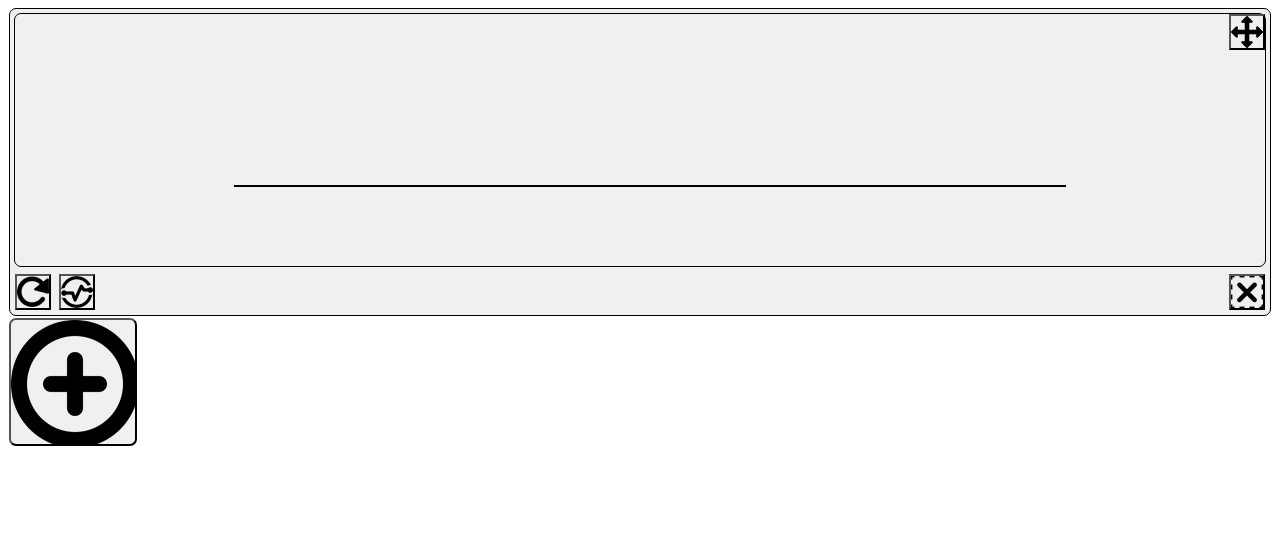
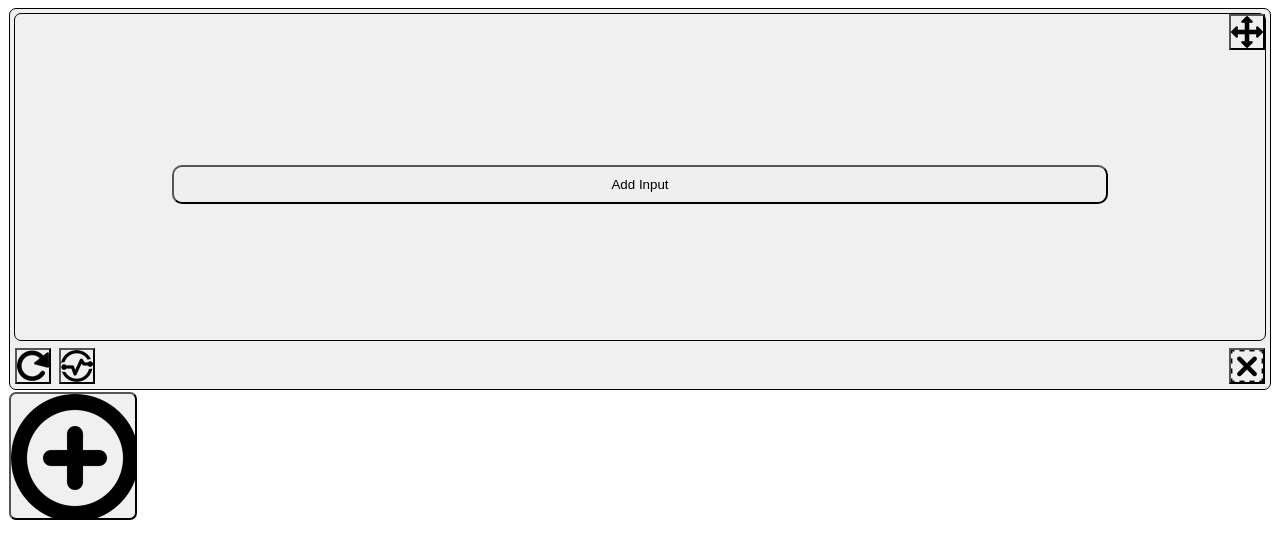
Before and after one commit to jethridge13/StockTracker, a React (Create React App) app in the folder stock-tracker/: page / in a window 1280 px wide. Both pictures are taken after a click on the button 73 px from the left and 73 px from the top of the page. Shown: the top 558 px of the page. Built offline with nearby package versions, Linux system fonts and the light colour scheme.

Commit message:
Add Input button to blank card now adds input fields

```diff
--- a/stock-tracker/css/index.css
+++ b/stock-tracker/css/index.css
@@ -1,16 +1,24 @@
 /* line 3, ../scss/_Card.scss */
+.addInputButton {
+  width: 100%;
+  padding: 10px;
+  border-radius: 10px;
+  margin-top: 15px;
+}
+
+/* line 10, ../scss/_Card.scss */
 .cardControlPanel button, .moveCard {
   min-width: 36px;
   min-height: 36px;
   margin: 4px;
 }
 
-/* line 9, ../scss/_Card.scss */
+/* line 16, ../scss/_Card.scss */
 .moveCard, .deleteCard {
   float: right;
 }
 
-/* line 13, ../scss/_Card.scss */
+/* line 20, ../scss/_Card.scss */
 .cardBase {
   margin: 1px;
   padding: 1px;
@@ -20,12 +28,12 @@
   min-width: 25%;
 }
 
-/* line 22, ../scss/_Card.scss */
+/* line 29, ../scss/_Card.scss */
 .cardControlPanel {
   min-height: 30px;
 }
 
-/* line 26, ../scss/_Card.scss */
+/* line 33, ../scss/_Card.scss */
 .cardInputBase {
   margin: 3px;
   padding: 1px;
@@ -36,20 +44,21 @@
   min-height: 250px;
 }
 
-/* line 36, ../scss/_Card.scss */
+/* line 43, ../scss/_Card.scss */
 .cardInputs input {
   width: 100%;
 }
 
-/* line 40, ../scss/_Card.scss */
+/* line 47, ../scss/_Card.scss */
 .cardInputs {
   margin: auto;
-  width: 65%;
+  width: 75%;
   padding: 10px;
   margin-top: 10%;
+  margin-bottom: 10%;
 }
 
-/* line 47, ../scss/_Card.scss */
+/* line 55, ../scss/_Card.scss */
 .graph {
   margin: 3px;
   padding: 1px;
@@ -60,7 +69,7 @@
   min-height: 250px;
 }
 
-/* line 57, ../scss/_Card.scss */
+/* line 65, ../scss/_Card.scss */
 .title {
   padding-top: 6px;
   text-align: center;
@@ -68,18 +77,19 @@
   width: 100%;
 }
 
-/* line 64, ../scss/_Card.scss */
+/* line 72, ../scss/_Card.scss */
 input[type=text] {
-  padding: 10px 10px;
   border: none;
   border-bottom: 2px solid black;
   background-color: #F0F0F0;
   -webkit-transition: 0.5s;
   transition: 0.5s;
   outline: none;
+  padding-top: 10px;
+  padding-bottom: 10px;
 }
 
-/* line 74, ../scss/_Card.scss */
+/* line 83, ../scss/_Card.scss */
 input[type=text]:focus {
   border: 3px solid #555;
 }
--- a/stock-tracker/src/Card.js
+++ b/stock-tracker/src/Card.js
@@ -70,11 +70,26 @@ class CardInput extends Component {
 		}
 	}
 
+	addInputHandler() {
+		this.setState((prevState, props) => {
+			return {
+				inputs: [...prevState.inputs, { id: prevState.count }],
+				count: prevState.count + 1,
+			}
+		});
+	}
+
 	render() {
 		return (
 			<div className="cardInputBase">
 				<div className="cardInputs">
-					<input type="text"></input>
+					{
+						this.state.inputs.map((item) => (
+							<CardInputField key={item.id} />
+						))
+					}
+					<button className="addInputButton"
+					onClick={() => this.addInputHandler()}>Add Input</button>
 				</div>
 			</div>
 		);
@@ -82,10 +97,13 @@ class CardInput extends Component {
 }
 
 class CardInputField extends Component {
+	// TODO Add delete button to side of input
 
 	render() {
 		return (
-			<div></div>
+			<div>
+				<input type="text"></input>
+			</div>
 		);
 	}
 }
```
Also changed, not shown: 2 other files (tests, documents, lock files or other folders).
